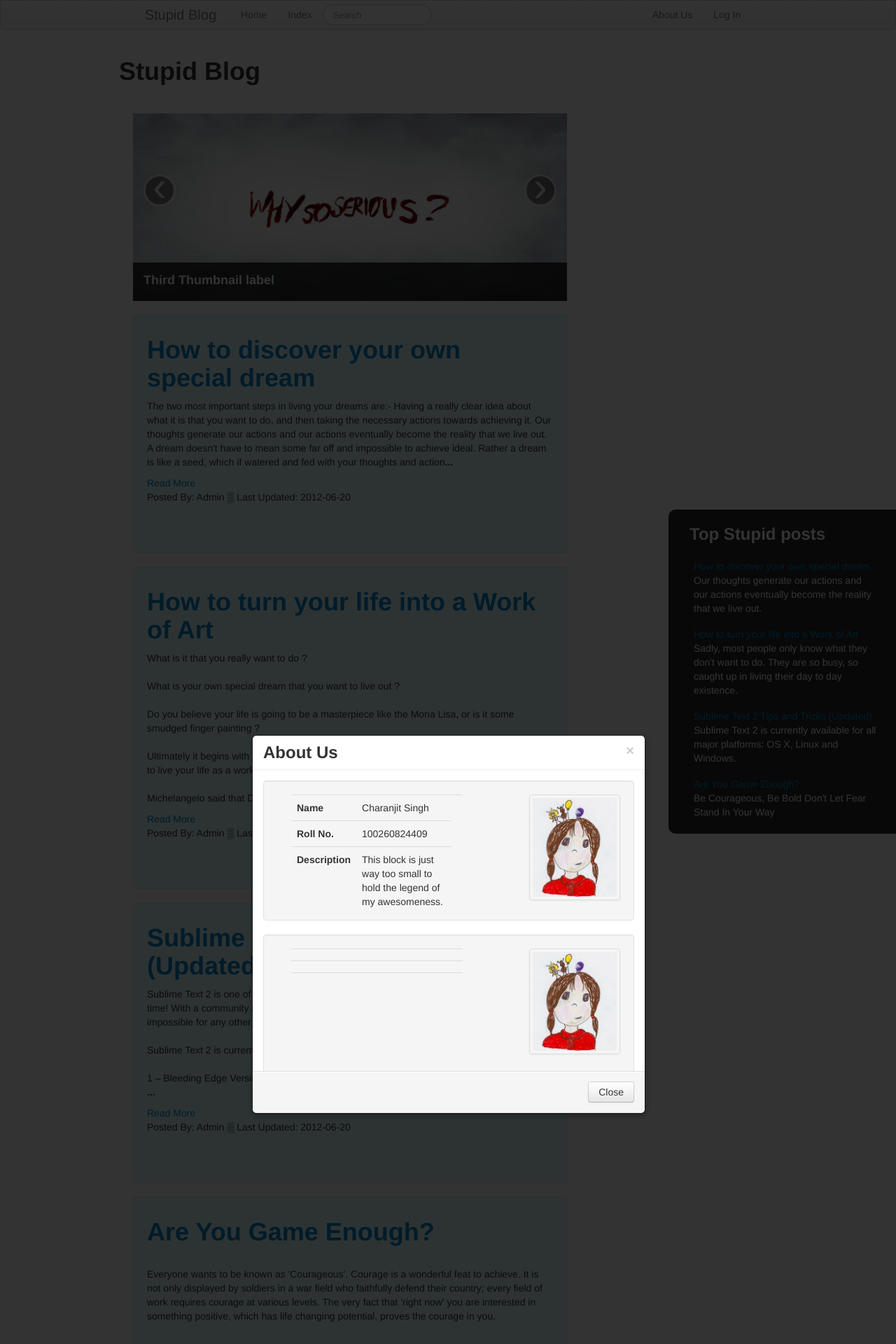
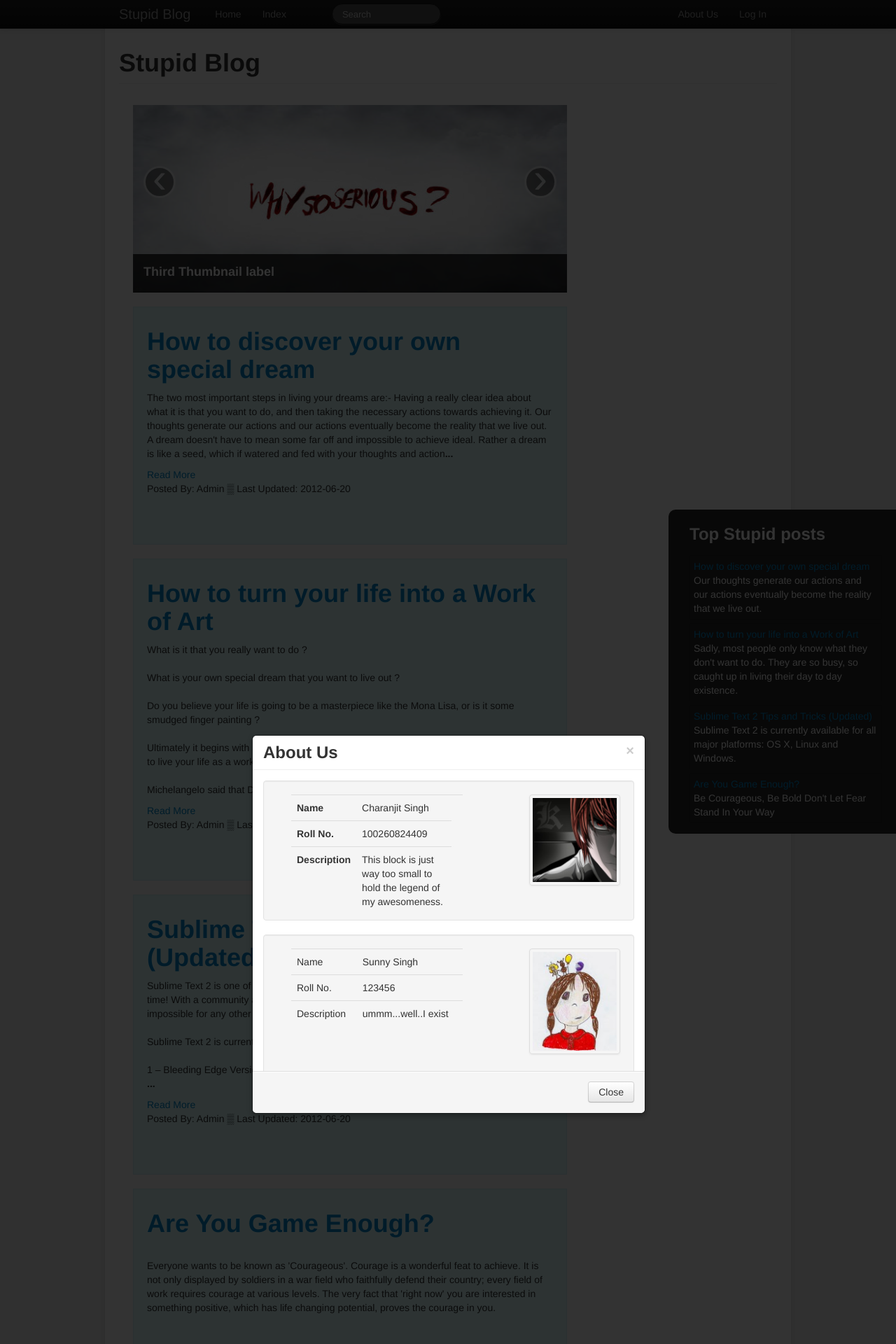
Before and after one commit to bitspook/php-stupid-blog-project, a PHP site: page /index.php in a window 1280 px wide, after a click on "About Us". Shown: the top 1920 px of the page at 70% size. Run offline with PHP 8.4, Linux system fonts and the light colour scheme; data comes from the database, SQL or seed files in the repository.

Commit message:
I don't know wht changes are these

```diff
--- /dev/null
+++ b/admin/index.php
@@ -0,0 +1,3 @@
+<?php
+header("Location: /index.php");
+ ?>
--- a/assets/custom-style.css
+++ b/assets/custom-style.css
@@ -157,3 +157,19 @@
 .top-posts div:hover {
   box-shadow: 0px 0em 5px rgba(136,236,218, 0.15);
 }
+
+body > .container{
+    display: block;
+    padding: 20px;
+    border-radius: 20px;
+    background: #fff;
+    box-shadow: 0 0 5px rgba(212,212,212,0.9);
+}
+
+#body{
+  background: #eee;
+}
+
+#page-header{
+  margin-top: 50px;
+}
--- a/assets/includes/_footer.php
+++ b/assets/includes/_footer.php
@@ -1,5 +1,9 @@
 <?php mysql_close($connection); ?>
 </div> <!-- span8 -->
 </div> <!-- container -->
+<footer style="text-align: center; margin-top:20px;">
+	<small>This project is made for 6 week training at DIET</small>
+	<a href="codersapiens.github.com">&copy; CoderSapiens</a>
+</footer>
 </body>
 </html>
--- a/assets/includes/_header.php
+++ b/assets/includes/_header.php
@@ -26,10 +26,10 @@
 		}
 	?>
 </head>
-<body>
+<body id="body">
 	<div class="container">
 
-	<h1 class='page-header'>Stupid Blog</h1>	<!-- page header -->
+	<h1 class='page-header' id='page-header'>Stupid Blog</h1>	<!-- page header -->
 
 	<div class="span8">
 	<?php function error_message($message, $btn=0){//This function is used to show nice error messages with optional back button.
--- a/assets/includes/_navbar.php
+++ b/assets/includes/_navbar.php
@@ -14,9 +14,9 @@
 
 ?>
 
-			<div class="navbar">
+			<div class="navbar navbar-inverse navbar-fixed-top">
 				<div class="navbar-inner">
-					<div class="container" style="width: 70%; align:center;">
+					<div class="container" >
 						<!-- ifs in this block give right link address to nav links depending on where they are -->
 						<a class="brand" href =
 						<?php create_link('index.php');?>
@@ -27,7 +27,7 @@
 								</li>
 								<li ><a href='<?php create_link('categories.php');?>';>Index</a>
 								</li>
-								<li>
+								<li style="margin-left: 50px;">
 									<form class="navbar-search pull-left" action="search.php">
               					<input type="text" class="search-query span2" placeholder="Search" name="search">
               				</form>
@@ -92,7 +92,7 @@
             </div>
             <div class="modal-body">
             	<div class='well pull-center' style="height:160px;">
-            		<img class='thumbnail pull-right' height=145 width=120 src=<?php create_link('assets/img/creator1.jpg')?> />
+            		<img class='thumbnail pull-right' height=145 width=120 src=<?php create_link('assets/img/creator.jpg')?> />
             		<table class='table pull-left span3' style="width:50%;">
             			<tr>
             				<th>Name</th>
@@ -113,16 +113,16 @@
             			<img class="thumbnail pull-right" height=145 width=120 src=<?php create_link('assets/img/creator1.jpg')?>>
             				<table class='table pull-left span3' style="width:50%;">
             					<tr>
-            						<td></td>
-            						<td></td>
+            						<td>Name</td>
+            						<td>Sunny Singh</td>
             					</tr>
             					<tr>
-            						<td></td>
-            						<td></td>
+            						<td>Roll No.</td>
+            						<td>123456</td>
             					</tr>
             					<tr>
-            						<td></td>
-            						<td></td>
+            						<td>Description</td>
+            						<td>ummm...well..I exist</td>
             					</tr>
             				</table>
             			</div>
--- a/post_comment.php
+++ b/post_comment.php
@@ -19,4 +19,4 @@
 	header("location:show_blogpost.php?ID=".$post_id."#".$cmnt_id);
 
 	ob_end_flush();
-	?>
+?>
```
Also changed, not shown: assets/img/creator.jpg (added).
